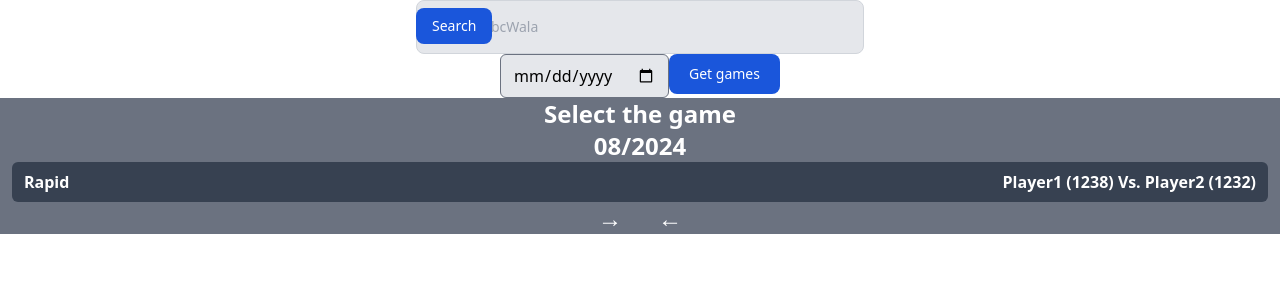
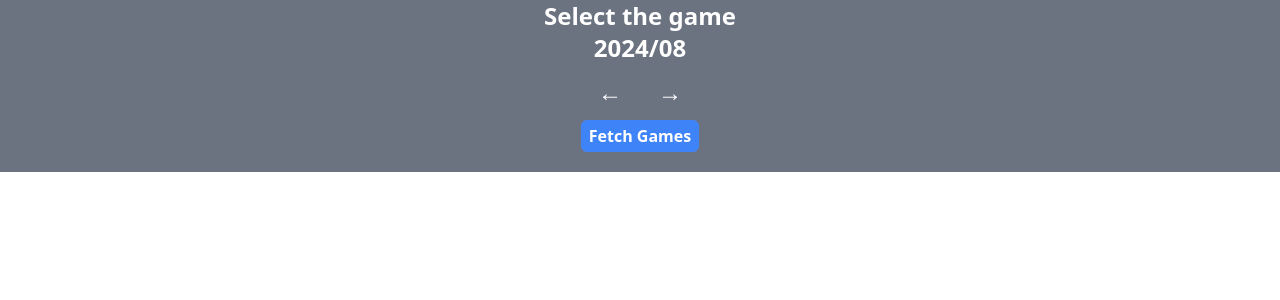
Before and after one commit to RajanDhamala/Chess.com-Profile, a React (Vite) app: page / in a window 1280 px wide. Shown: the top 300 px of the page. Built offline with nearby package versions, Linux system fonts and the light colour scheme.

Commit message:
fetched games played by the user in evey month user cna change date and fetch game accordingly

```diff
--- a/src/App.jsx
+++ b/src/App.jsx
@@ -5,7 +5,7 @@ import Result from './components/Result';
 function App() {
   const [input, setInput] = useState('');
   const [result, setResult] = useState(null);
-  const [gamedate,Setgamedate]=useState('2024/08')
+  const [gamedate,Setgamedate]=useState('')
   const [gamedate1,Setgamedate1]=useState('')
   const [black,Setblack]=useState('')
   const [white,Setwhite]=useState('')
--- a/src/components/GameUI.jsx
+++ b/src/components/GameUI.jsx
@@ -1,43 +1,95 @@
-import React,{useState} from "react";
+import React,{useState,useEffect} from "react";
 import Gamelog from "./Gamelog";
 
 export default function(){
+
     const currentDate = new Date();
     const month = String(currentDate.getMonth() + 1).padStart(2, '0');
     const year = currentDate.getFullYear();
+    const formattedDate = `${year}/${month}`;
+    const [date, setDate] = useState(formattedDate);
+    const [apibataako,Setapibataako]=useState('')
 
-    const formattedDate = `${month}/${year}`;
-
-    const [date, setDate] = useState(formattedDate);
     const handleDateChange = (newDate) => {
-      setDate(newDate);}
-
-    function handelleftclick(e){
-        e.preventDefault()
+      setDate(newDate);
     }
-    function handelrightclick(){
-        e.preventDefault()
+    const handleLeftClick = (e) => {
+      e.preventDefault();
+      let [currentYear, currentMonth] = date.split('/').map(Number);
+      if (currentMonth === 1) {
+        currentMonth = 12;
+        currentYear -= 1;
+      } else {
+        currentMonth -= 1;
+      }
+      const newDate = `${currentYear}/${String(currentMonth).padStart(2, '0')}`;
+      handleDateChange(newDate);
     }
 
+    const handleRightClick = (e) => {
+      e.preventDefault();
+      let [currentYear, currentMonth] = date.split('/').map(Number);
+      if (currentMonth === 12) {
+        currentMonth = 1;
+        currentYear += 1;
+      } else {
+        currentMonth += 1;
+      }
+      const newDate = `${currentYear}/${String(currentMonth).padStart(2, '0')}`;
+      handleDateChange(newDate);
+    }
+
+    const handlefetch=(e)=>{
+        e.preventDefault()
+        console.log(date)
+        async function getresp(){
+        try{
+        const resp= await fetch(`https://api.chess.com/pub/player/NbcWala/games/${date}`)
+        const data=await resp.json()
+        console.log(data)
+        if (data.games.length==0){
+          alert("Games not found")
+        }
+
+        Setapibataako(data)
+        console.log(data.games[0].time_class)
+        }catch(error){
+            console.log("Error ",error)
+        }
+    }
+    getresp()
+    }
+
+    useEffect(() => {
+      if (apibataako && apibataako.games && apibataako.games.length > 0) {
+          console.log("Updated Time Class in Effect: ", apibataako.games[0].time_class);
+      }
+  }, [apibataako]);
 
     return(
+        <>
+
         <div className="bg-gray-500">
             <h1 className="text-white text-center text-2xl font-bold">Select the game</h1>
             <h1 className="text-white text-center text-2xl font-bold">{date}</h1>
             <div className="bg-black space-y-3">
-    <div className=" bg-gray-700 flex justify-between rounded-md px-3 py-2 mx-3 my-2">
-        <h1 className=" text-white font-semibold  ">{'Rapid'}</h1>
-        <h1 className="text-white font-semibold ">{'Player1 (1238) Vs. Player2 (1232)'}</h1>
-    </div>
+            <div className="overflow-y-scroll md:max-h-96 max-h-60">
+            {apibataako && apibataako.games && apibataako.games.length > 0 &&
+              apibataako.games.map((game,index)=>(
+                <Gamelog key={index} gamedata={game}/>
+              ))
+            }
+          </div>
         </div>
-
-
-        <div className="flex justify-center space-x-3">
-            <button className="text-white text-2xl bg-black rounded-md px-3 hover:scale-110"onClick={(e)=>handelrightclick(e)} >→</button>
+        <div className="flex justify-center space-x-3 mt-3">
+            <button className="text-white text-2xl bg-black rounded-md px-3 hover:scale-110"onClick={(e)=>handleLeftClick(e)} >←</button>
             <button className="text-white text-2xl bg-black rounded-md px-3
-             hover:scale-110 "onClick={(e)=>handelleftclick(e)} >←</button>
+             hover:scale-110 "onClick={(e)=>handleRightClick(e)} >→</button>
         </div>
-
+        <div className="flex justify-center mt-3">
+            <button className="text-white text-md bg-blue-500 hover:bg-blue-600 rounded-md px-2 py-1 mb-5 font-semibold" onClick={(e)=>{handlefetch(e)}}>Fetch Games</button>
         </div>
+        </div>
+        </>
     )
 }
--- a/src/components/Gamelog.jsx
+++ b/src/components/Gamelog.jsx
@@ -1,10 +1,12 @@
 import React from "react";
 
-export default function(gamedata){
+export default function({gamedata}){
+
     return(
+        <>
         <div className=" bg-gray-700 flex justify-between rounded-md px-3 py-2 mx-3 my-2">
-        <h1 className=" text-white font-semibold  ">{'Rapid'}</h1>
-        <h1 className="text-white font-semibold ">{'Player1 (1238) Vs. Player2 (1232)'}</h1>
-    </div>
-    )
+        <h1 className=" text-white font-semibold  ">{gamedata.time_class}</h1>
+        <h1 className="text-white font-semibold ">{`${gamedata.black.username} (${gamedata.black.rating}) Vs. ${gamedata.white.username} (${gamedata.white.rating})`}</h1>
+    </div> </>
+    );
 }
--- a/src/main.jsx
+++ b/src/main.jsx
@@ -7,7 +7,6 @@ import GameUI from './components/GameUI.jsx'
 
 ReactDOM.createRoot(document.getElementById('root')).render(
   <React.StrictMode>
-    <Gamelist/>
     <GameUI/>
   </React.StrictMode>,
 )
```
